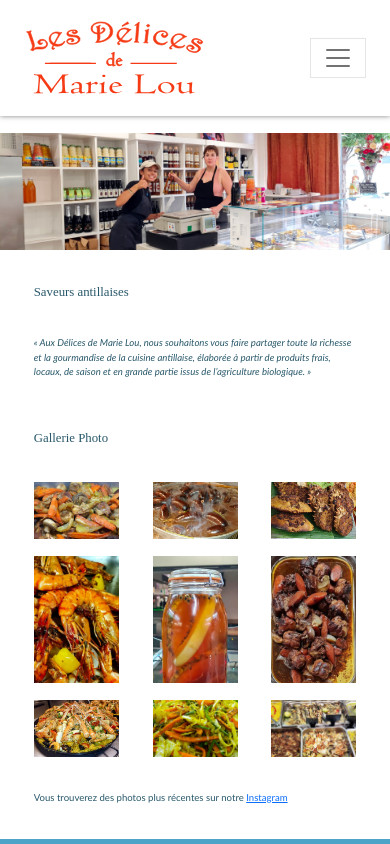
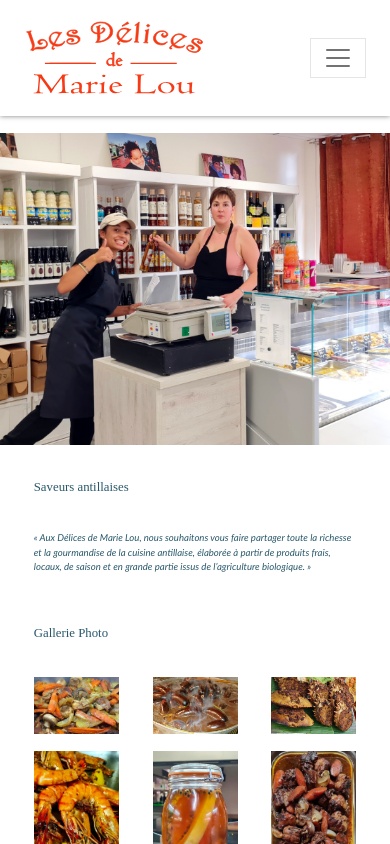
Before and after one commit to JuliePruvost/LesDelicesDeMarieLou, a Next.js app: page / in a window 390 px wide. Shown: the top 844 px of the page. Built offline with nearby package versions, Linux system fonts and the light colour scheme.

Commit message:
fix main image height

```diff
--- a/components/pages/main/WideScreenImage.tsx
+++ b/components/pages/main/WideScreenImage.tsx
@@ -1,19 +1,42 @@
 import Image from "next/image";
-import boutique_large from '/public/boutique_large.jpeg'
-import styles from './WideScreenImage.module.scss';
+import boutique_large from "/public/boutique_large.jpeg";
+import styles from "./WideScreenImage.module.scss";
+import { useEffect, useState } from "react";
 
 export default function WideScreenImage() {
+    const [width, setWidth] = useState<number>(0);
+
+    useEffect(() => {
+        function handleResize() {
+            setWidth(window.innerWidth);
+        }
+
+        window.addEventListener("resize", handleResize);
+
+        handleResize();
+
+        return () => {
+            window.removeEventListener("resize", handleResize);
+        };
+    });
+
+    const height = width < 480 ? '80vh'
+        : width < 600 ? '70vh'
+        : width < 800 ? '60vh'
+        : width < 1000 ? '50vh'
+        : '30vh'
     return (
-        <div style={{display: 'block'}}>
+        <div style={{ display: "block" }}>
             <Image
                 src={boutique_large}
                 alt="accueil les delices de marie lou"
-                height="30vh"
+                height={height}
                 width="100vw"
                 objectFit="cover"
                 objectPosition="50% 30%"
                 layout="responsive"
-                className={styles.wideScreenImage}            />
+                className={styles.wideScreenImage}
+            />
         </div>
     );
 }
```
Also changed, not shown: public/boutique.jpeg (added).
